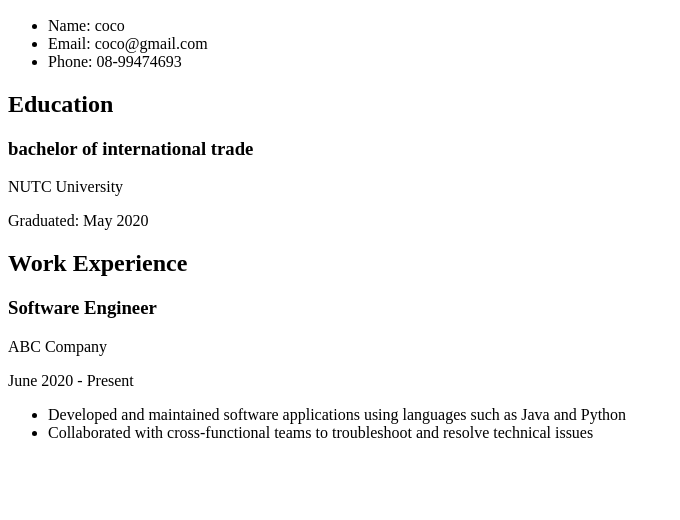
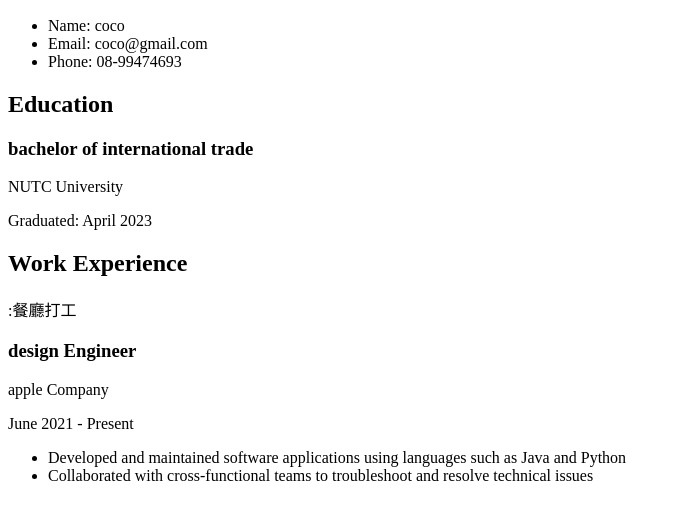
Before and after one commit to fangxin999/xin, a plain HTML site: page index.html in a window 1280 px wide. Shown: the part 110-630 px from the top of the page, without its empty margins (0-680 px from the left). Drawn offline with Linux system fonts and the light colour scheme.

Commit message:
Update index.html

```diff
--- a/index.html
+++ b/index.html
@@ -14,11 +14,11 @@
     <h2>Education</h2>
     <h3>bachelor of international trade</h3>
     <p>NUTC University</p>
-    <p>Graduated: May 2020</p>
-    <h2>Work Experience</h2>
-    <h3>Software Engineer</h3>
-    <p>ABC Company</p>
-    <p>June 2020 - Present</p>
+    <p>Graduated: April 2023</p>
+    <h2>Work Experience</h2>:餐廳打工
+    <h3>design Engineer</h3>
+    <p>apple Company</p>
+    <p>June 2021 - Present</p>
     <ul>
       <li>Developed and maintained software applications using languages such as Java and Python</li>
       <li>Collaborated with cross-functional teams to troubleshoot and resolve technical issues</li>
```
